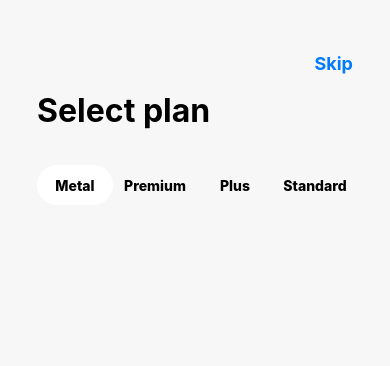
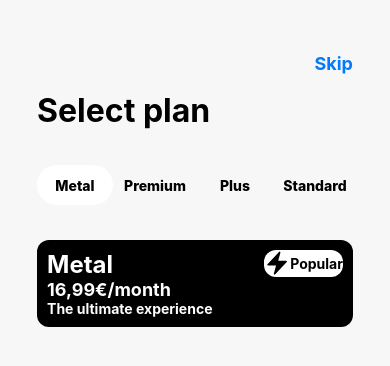
Before and after one commit to Matsuel/revolut-app, a React Native app: screen /Plan in a window 390 px wide. Shown: the top 366 px of the page. Built offline with nearby package versions, Linux system fonts and the light colour scheme.

Commit message:
start design plans

```diff
--- a/src/Screens/Plan/Plan.style.tsx
+++ b/src/Screens/Plan/Plan.style.tsx
@@ -55,5 +55,53 @@ export const styles = StyleSheet.create({
         color: "#000",
         fontSize: 14,
         fontWeight: "800",
-    }
+    },
+
+    planDetailsContainer: {
+        width: "90%",
+        marginTop: "10%",
+    },
+    planInfos: {
+        width: "100%",
+        height: "auto",
+    },
+    planDetails: {
+        width: "100%",
+        height: "auto",
+        backgroundColor: "#000",
+        borderRadius: 12,
+        padding: 10,
+        marginBottom: 10,
+    },
+    planName: {
+        color: "#fff",
+        fontSize: 24,
+        fontWeight: "700",
+    },
+    planPrice: {
+        color: "#fff",
+        fontSize: 18,
+        fontWeight: "700",
+    },
+    planDescription: {
+        color: "#fff",
+        fontSize: 14,
+        fontWeight: "700",
+    },
+    button: {
+        position: "absolute",
+        width: "25%",
+        right: 10,
+        top: 10,
+        flexDirection: "row",
+        justifyContent: "center",
+        alignItems: "center",
+        backgroundColor: "#fff",
+        borderRadius: 12,
+    },
+    planShortText: {
+        color: "#000",
+        fontSize: 14,
+        fontWeight: "700",
+    },
 });
--- a/src/Screens/Plan/Plan.tsx
+++ b/src/Screens/Plan/Plan.tsx
@@ -1,5 +1,5 @@
-import React, { ReactElement, useState } from 'react'
-import { View, Text, TouchableOpacity } from 'react-native'
+import React, { useState } from 'react'
+import { View, Text, TouchableOpacity, FlatList } from 'react-native'
 import { styles } from './Plan.style'
 import Bolt from '../../assets/Bolt'
 import Gift from '../../assets/Gift'
@@ -8,6 +8,7 @@ import Loop from '../../assets/Loop'
 import Bar from '../../assets/Bar'
 import Plus from '../../assets/Plus'
 import Bag from '../../assets/Bag'
+import { PlanType } from './type'
 
 const Plan = ({ navigation }: any) => {
 
@@ -20,59 +21,7 @@ const Plan = ({ navigation }: any) => {
         "Standard"
     ]
 
-    return (
-        <View style={styles.container}>
-            <TouchableOpacity style={styles.skip} onPress={() => navigation.navigate('Home')}>
-                <Text style={styles.skipText}>
-                    Skip
-                </Text>
-            </TouchableOpacity>
-            <Text style={styles.title}>
-                Select plan
-            </Text>
-
-            <View style={styles.plans}>
-                {plans.map((plan, i) => (
-                    <TouchableOpacity
-                        key={i}
-                        style={selectedPlan === plan ? styles.planSelected : styles.plan}
-                        onPress={() => setSelectedPlan(plan)}
-                    >
-                        <Text style={styles.planText}>
-                            {plan}
-                        </Text>
-                    </TouchableOpacity>
-
-                ))}
-
-            </View>
-        </View>
-    )
-}
-
-export default Plan
-
-type details = {
-    name: string,
-    price: string,
-    description: string
-    shortText: string
-    icon: ReactElement<any, any>
-}
-
-type TopFeatures = {
-    title: string,
-    subtitle: string,
-    icon: ReactElement<any, any>
-}
-
-type Plan = {
-    details: details,
-    features: TopFeatures[],
-    textButton: string
-}
-
-const PlanData: Plan[] = [
+    const PlanData: PlanType[] = [
         {
             details: {
                 name: "Metal",
@@ -177,3 +126,87 @@ const PlanData: Plan[] = [
             textButton: "Get Standard for free"
         }
     ]
+
+    return (
+        <View style={styles.container}>
+            <TouchableOpacity style={styles.skip} onPress={() => navigation.navigate('Home')}>
+                <Text style={styles.skipText}>
+                    Skip
+                </Text>
+            </TouchableOpacity>
+            <Text style={styles.title}>
+                Select plan
+            </Text>
+
+            <View style={styles.plans}>
+                {plans.map((plan, i) => (
+                    <TouchableOpacity
+                        key={i}
+                        style={selectedPlan === plan ? styles.planSelected : styles.plan}
+                        onPress={() => setSelectedPlan(plan)}
+                    >
+                        <Text style={styles.planText}>
+                            {plan}
+                        </Text>
+                    </TouchableOpacity>
+
+                ))}
+            </View>
+
+            {
+                PlanData.map((plan, i) => (
+                    plan.details.name === selectedPlan &&
+                    <View key={i} style={styles.planDetailsContainer}>
+                        <FlatList
+                            data={[plan]}
+                            keyExtractor={(item, index) => index.toString()}
+                            renderItem={({ item }) => (
+                                <View style={styles.planInfos}>
+                                    <View style={styles.planDetails}>
+                                        <Text style={styles.planName}>
+                                            {item.details.name}
+                                        </Text>
+                                        <Text style={styles.planPrice}>
+                                            {item.details.price}
+                                        </Text>
+                                        <Text style={styles.planDescription}>
+                                            {item.details.description}
+                                        </Text>
+                                        <View style={styles.button}>
+                                            {item.details.icon}
+                                            <Text style={styles.planShortText}>
+                                                {item.details.shortText}
+                                            </Text>
+                                        </View>
+                                    </View>
+
+                                    {/* <View style={styles.features}>
+                                        {item.features.map((feature, i) => (
+                                            <View key={i} style={styles.feature}>
+                                                <Text style={styles.featureTitle}>
+                                                    {feature.icon}
+                                                    {feature.title}
+                                                </Text>
+                                                <Text style={styles.featureSubtitle}>
+                                                    {feature.subtitle}
+                                                </Text>
+                                            </View>
+                                        ))}
+                                    </View> */}
+                                </View>
+
+                            )}
+                        />
+                    </View>
+                ))
+
+
+
+
+            }
+        </View>
+
+    )
+}
+
+export default Plan
--- a/src/assets/Bolt.tsx
+++ b/src/assets/Bolt.tsx
@@ -6,7 +6,7 @@ function Bolt({props}: any) {
     <Svg
       xmlns="http://www.w3.org/2000/svg"
       viewBox="0 0 24 24"
-      fill="currentColor"
+      fill="#000000"
       className="w-6 h-6"
       {...props}
     >
```
Also changed, not shown: src/Screens/Plan/type.d.ts (added, +21 -0 lines). Lines whose indentation alone changed are shown as unchanged.
